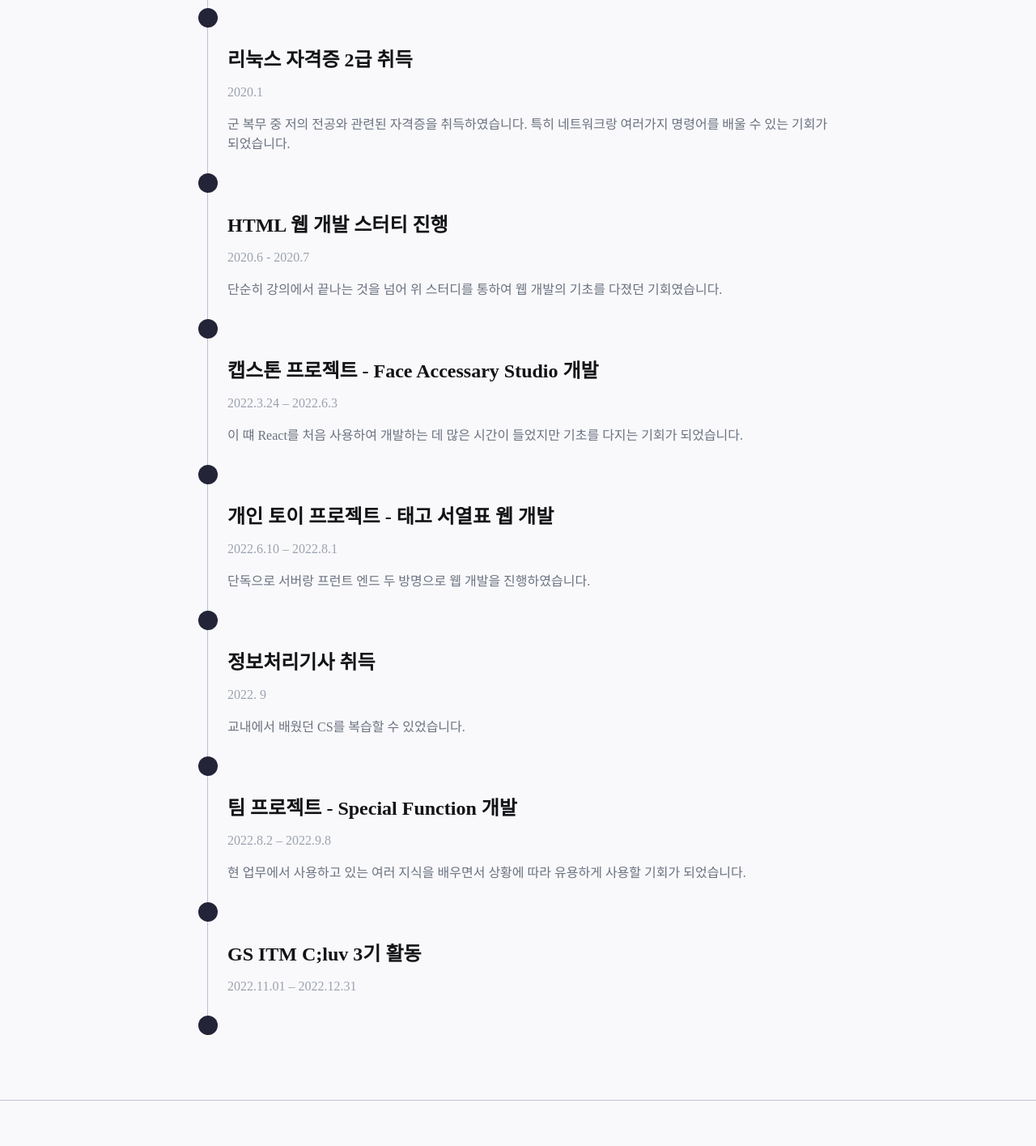
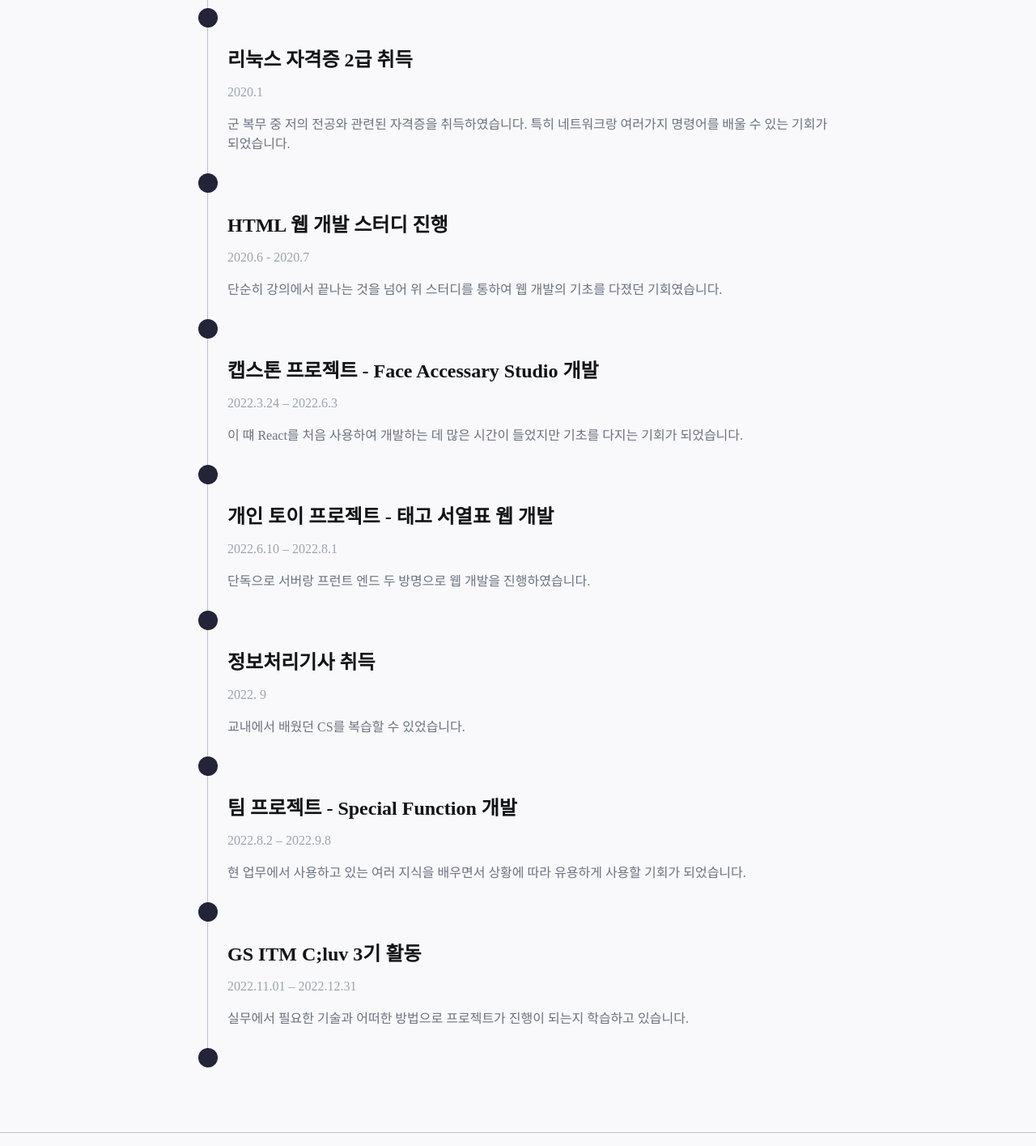
Before and after one commit to kongsanggun/portfolio, a React (Create React App) app: page / in a window 1280 px wide. Shown: the part 2515-3930 px from the top of the page at 81% size. Built offline with nearby package versions, Linux system fonts and the light colour scheme.

Commit message:
Update time.tsx

```diff
--- a/src/components/time.tsx
+++ b/src/components/time.tsx
@@ -40,7 +40,7 @@ const HeaderComp = () => {
         <li className="ml-4 sm:ml-6 mb-4 sm:mb-6 h-auto">
           <span className="flex absolute -left-3 justify-center items-center w-6 h-6 bg-[#232438] rounded-full dark:bg-[#F9F9FB]"/>
           <div className='h-4 mb-4 sm:h-6 sm:mb-6'/>
-          <h3 className="mb-1 sm:mb-3 text-lg sm:text-2xl font-semibold text-[#121316] dark:text-[#F9F9FB]">HTML 웹 개발 스터티 진행</h3>
+          <h3 className="mb-1 sm:mb-3 text-lg sm:text-2xl font-semibold text-[#121316] dark:text-[#F9F9FB]">HTML 웹 개발 스터디 진행</h3>
           <time className="block mb-2 sm:mb-4 text-sm sm:text-base font-normal leading-none text-gray-400 dark:text-gray-500">2020.6 - 2020.7</time>
           <p className="text-sm sm:text-base font-normal text-gray-500 dark:text-gray-400"> 단순히 강의에서 끝나는 것을 넘어 위 스터디를 통하여 웹 개발의 기초를 다졌던 기회였습니다. </p>
         </li>
@@ -82,7 +82,7 @@ const HeaderComp = () => {
           <div className='h-4 mb-4 sm:h-6 sm:mb-6'/>
           <h3 className="mb-1 sm:mb-3 text-lg sm:text-2xl font-semibold text-[#121316] dark:text-[#F9F9FB]">GS ITM C;luv 3기 활동</h3>
           <time className="block mb-2 sm:mb-4 text-sm sm:text-base font-normal leading-none text-gray-400 dark:text-gray-500">2022.11.01 – 2022.12.31</time>
-          <p className="text-sm sm:text-base font-normal text-gray-500 dark:text-gray-400"></p>
+          <p className="text-sm sm:text-base font-normal text-gray-500 dark:text-gray-400">실무에서 필요한 기술과 어떠한 방법으로 프로젝트가 진행이 되는지 학습하고 있습니다.</p>
         </li>
 
         <span className="flex absolute -left-3 justify-center items-center w-6 h-6 bg-[#232438] rounded-full dark:bg-[#F9F9FB]"/>
```
